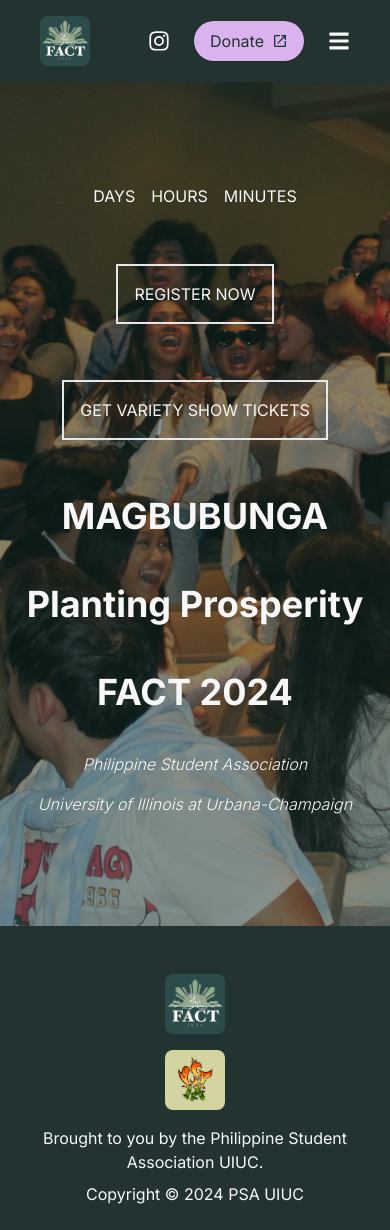
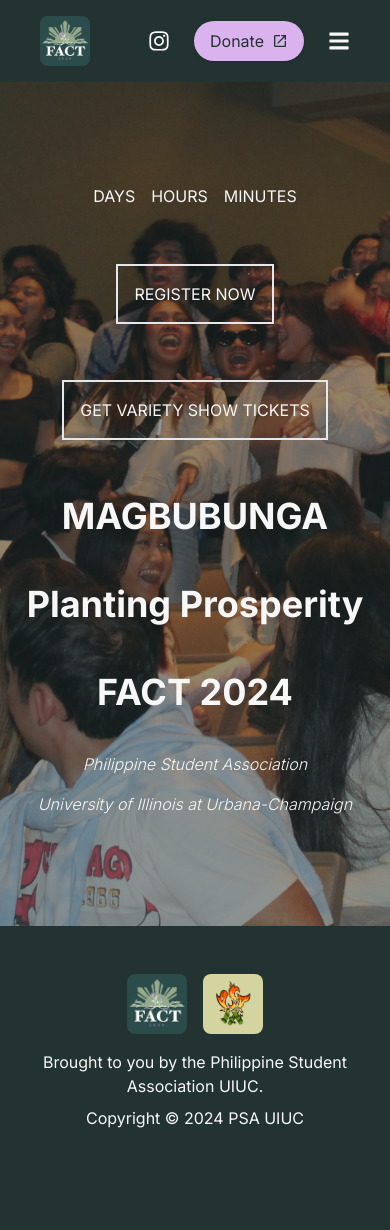
Before and after one commit to filipinx-americans-coming-together/fact-website-frontend, a Next.js app: page / in a window 390 px wide. After the commit the page ends 1154 px from the top, so only its background shows below. Built offline with nearby package versions, Linux system fonts and the light colour scheme; no server answers.

Commit message:
fixed mobile home screen + footer logos

```diff
--- a/src/components/formatting/BackgroundImage.tsx
+++ b/src/components/formatting/BackgroundImage.tsx
@@ -14,12 +14,12 @@ export default function BackgroundImage({
     children,
 }: BackgroundImageProps) {
     return (
-        <div className="relative h-screen w-full bg-[#112e28]">
+        <div className="relative min-h-screen w-full py-4 sm:py-0 flex flex-col justify-center"> {/*bg-[#112e28] */}
             <div
-                className="absolute inset-0 bg-cover bg-center opacity-50 overflow-x-hidden"
+                className="absolute inset-0 bg-cover bg-center opacity-50 overflow-hidden -z-10"
                 style={{ backgroundImage: `url(${imageURL})` }}
             ></div>
-            <div className="absolute inset-0 flex items-center justify-center">
+            <div className="inset-x-0 item-center my-auto flex items-center justify-center z-40">
                 {children}
             </div>
         </div>
--- a/src/components/formatting/PageFooter.tsx
+++ b/src/components/formatting/PageFooter.tsx
@@ -9,7 +9,7 @@ export const Footer = () => {
     return (
         <footer className="pt-12 pb-6 px-4 w-full flex flex-col items-center">
             {/* Logos */}
-            <div className="flex flex-col sm:flex-row items-center gap-4">
+            <div className="flex flex-row flex-wrap items-center gap-4">
                 <span className="hidden sm:block flex-grow" />
                 <Image
                     src={FACT_LOGO_SOURCE}
```
